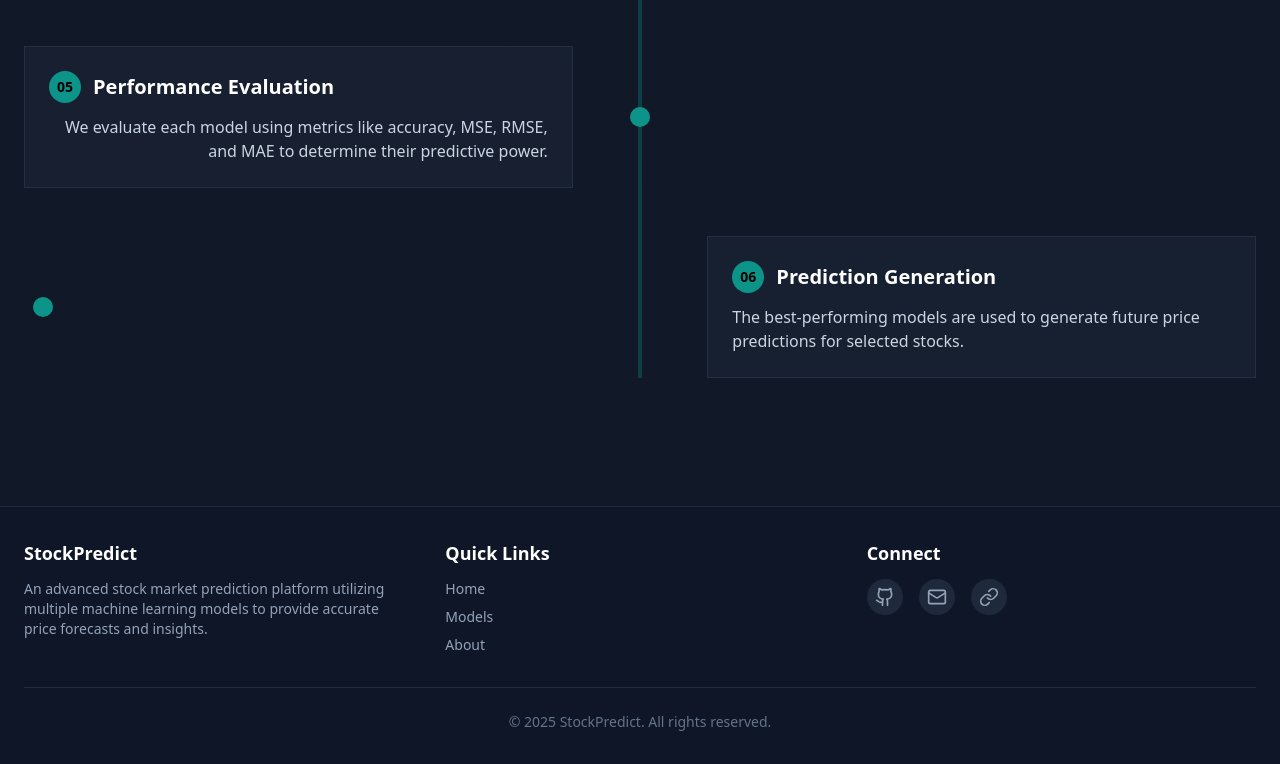
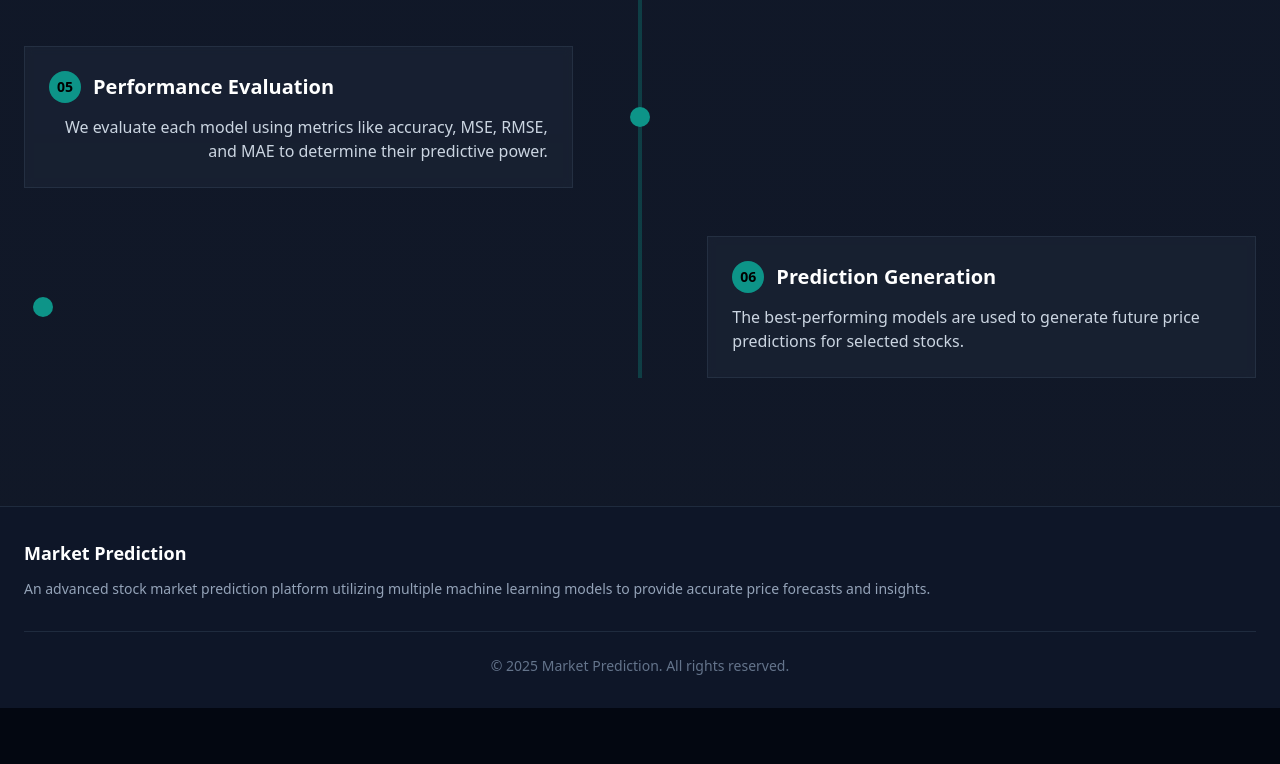
Before and after one commit to Subodh005/market-spinwheel, a React (Vite) app: page /about in a window 1280 px wide. Shown: the part 1602-2366 px from the top of the page. After the commit the page ends 2310 px from the top, so only its background shows below. Built offline with nearby package versions, Linux system fonts and the light colour scheme.

Commit message:
Remove footer content
Removes the StockPredict description, Quick Links, and Connect sections from the footer.

```diff
--- a/src/components/Footer.tsx
+++ b/src/components/Footer.tsx
@@ -1,71 +1,22 @@
 
 import React from 'react';
-import { Github, Mail, Link as LinkIcon } from 'lucide-react';
 
 const Footer: React.FC = () => {
   return (
     <footer className="w-full py-8 px-6 bg-market-dark-blue/90 backdrop-blur-md border-t border-slate-700/50">
       <div className="max-w-7xl mx-auto">
-        <div className="grid grid-cols-1 md:grid-cols-3 gap-8">
+        <div className="grid grid-cols-1 md:grid-cols-1 gap-8">
           <div>
-            <h3 className="text-lg font-semibold text-white mb-3">StockPredict</h3>
+            <h3 className="text-lg font-semibold text-white mb-3">Market Prediction</h3>
             <p className="text-slate-400 text-sm">
               An advanced stock market prediction platform utilizing multiple machine learning models
               to provide accurate price forecasts and insights.
             </p>
           </div>
-
-          <div>
-            <h3 className="text-lg font-semibold text-white mb-3">Quick Links</h3>
-            <ul className="space-y-2 text-sm">
-              <li>
-                <a href="/" className="text-slate-400 hover:text-market-teal transition-colors">
-                  Home
-                </a>
-              </li>
-              <li>
-                <a href="/models" className="text-slate-400 hover:text-market-teal transition-colors">
-                  Models
-                </a>
-              </li>
-              <li>
-                <a href="/about" className="text-slate-400 hover:text-market-teal transition-colors">
-                  About
-                </a>
-              </li>
-            </ul>
-          </div>
-
-          <div>
-            <h3 className="text-lg font-semibold text-white mb-3">Connect</h3>
-            <div className="flex space-x-4">
-              <a
-                href="#"
-                className="p-2 rounded-full bg-slate-800 text-slate-400 hover:text-white hover:bg-slate-700 transition-colors"
-                aria-label="GitHub"
-              >
-                <Github className="w-5 h-5" />
-              </a>
-              <a
-                href="#"
-                className="p-2 rounded-full bg-slate-800 text-slate-400 hover:text-white hover:bg-slate-700 transition-colors"
-                aria-label="Email"
-              >
-                <Mail className="w-5 h-5" />
-              </a>
-              <a
-                href="#"
-                className="p-2 rounded-full bg-slate-800 text-slate-400 hover:text-white hover:bg-slate-700 transition-colors"
-                aria-label="Website"
-              >
-                <LinkIcon className="w-5 h-5" />
-              </a>
-            </div>
-          </div>
         </div>
 
         <div className="mt-8 pt-6 border-t border-slate-700/50 text-center text-sm text-slate-500">
-          &copy; {new Date().getFullYear()} StockPredict. All rights reserved.
+          &copy; {new Date().getFullYear()} Market Prediction. All rights reserved.
         </div>
       </div>
     </footer>
--- a/src/components/Header.tsx
+++ b/src/components/Header.tsx
@@ -12,7 +12,7 @@ const Header: React.FC = () => {
         <Link to="/" className="flex items-center gap-2">
           <BarChart3 className="h-6 w-6 text-market-teal" />
           <span className="text-xl font-bold bg-gradient-to-r from-market-teal to-blue-300 bg-clip-text text-transparent">
-            StockPredict
+            Market Prediction
           </span>
         </Link>
 
```
